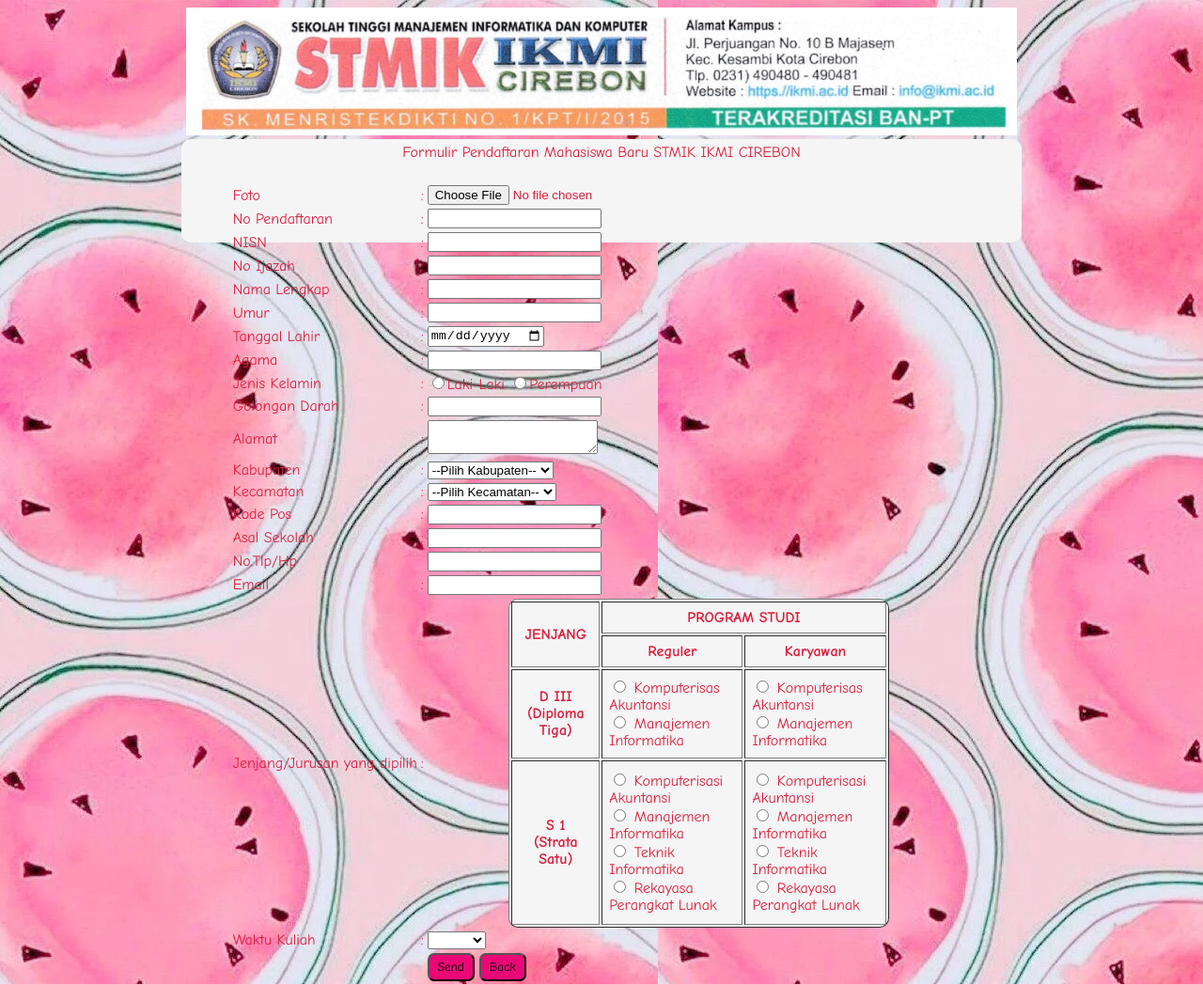
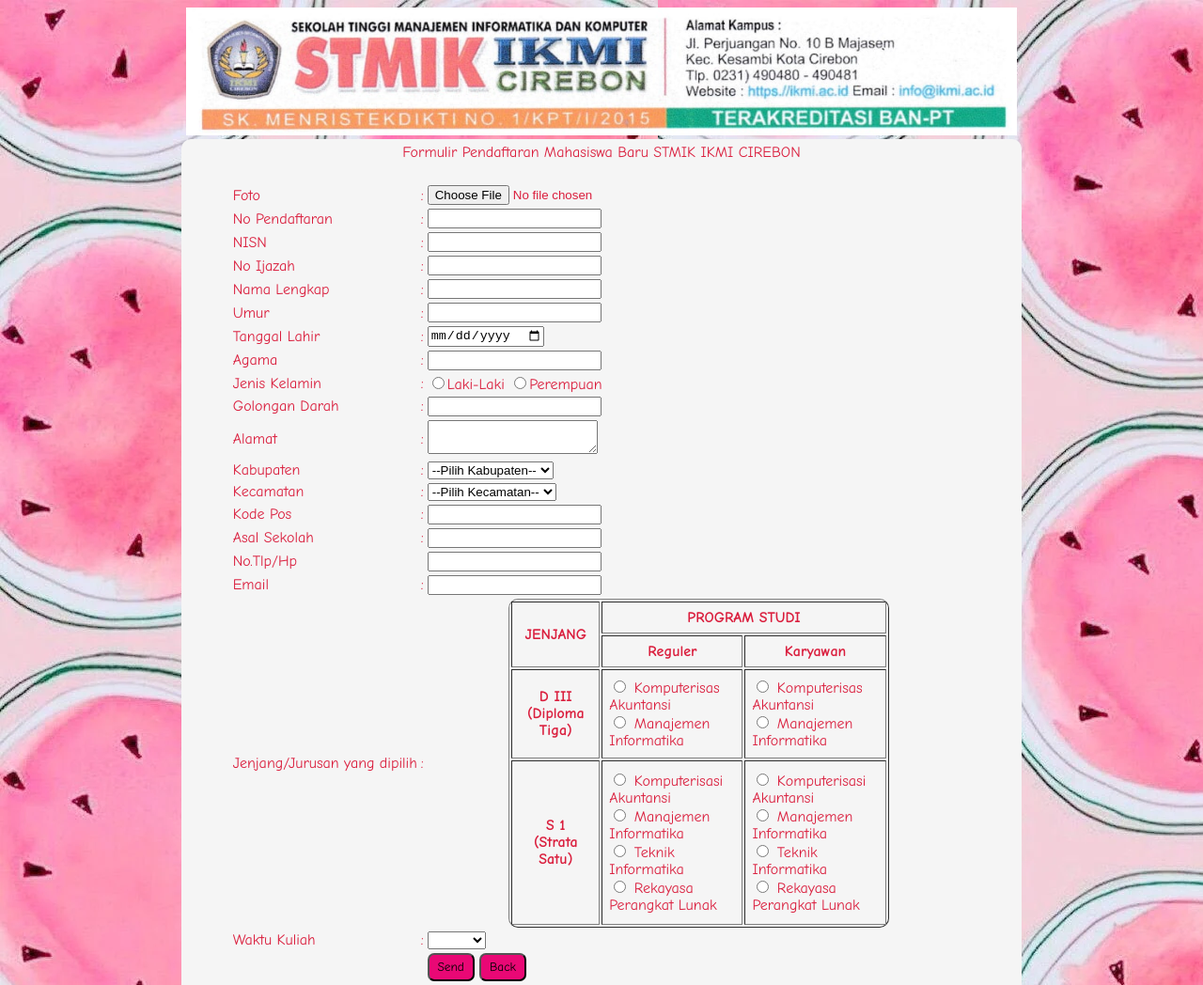
Before and after one commit to SofiNurul/sofinurul.github.io, a plain HTML site: page Formulirpmbikmike3.html in a window 1280 px wide. Shown: the top 1048 px of the page at 94% size. Drawn offline with Linux system fonts and the light colour scheme.

Commit message:
Update style-sofi.css

```diff
--- a/style-sofi.css
+++ b/style-sofi.css
@@ -5,7 +5,7 @@ body{
 }
 .container{
     width:70%;
-    height: 100px;
+    height: 5000px;
     margin: auto;
     color: rgb(218, 30, 61);
     border-radius: 10px;
```
